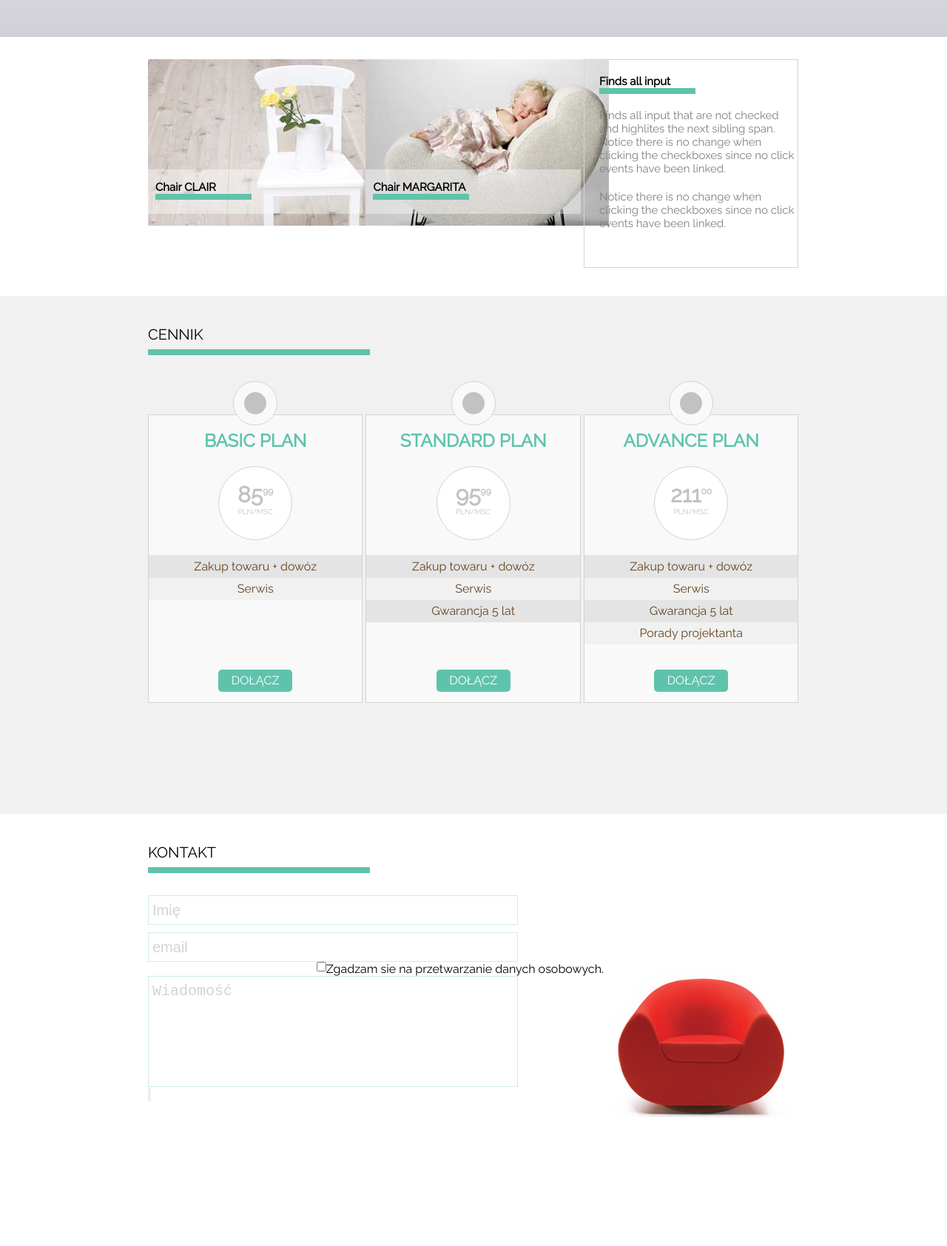
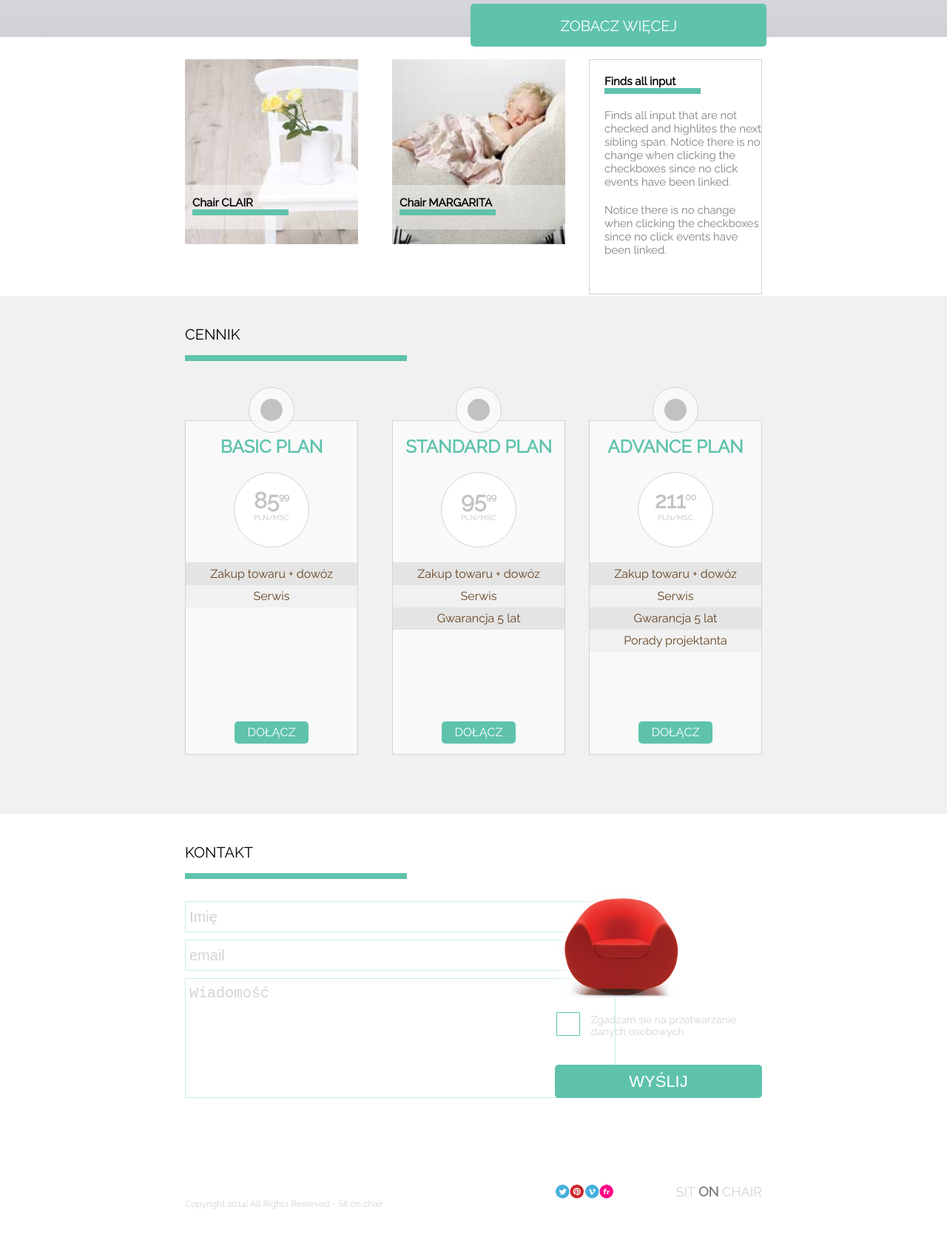
Before and after one commit to LordSanTi92/SitOnChair, a plain HTML site: page index.html in a window 1280 px wide. Shown: the part 450-2134 px from the top of the page at 74% size. Before the commit the page ends 2050 px from the top, so only its background shows below. Drawn offline with Linux system fonts and the light colour scheme.

Commit message:
Warsztaty zrobione

```diff
--- a/css/style.css
+++ b/css/style.css
@@ -1,7 +1,6 @@
   * {
   margin: 0;
   padding: 0;
-  box-sizing: border-box;
 }
 
 body {
@@ -14,7 +13,8 @@ header {
 }
 
 .max-width {
-  margin: 0 200px;
+  margin: 0 250px;
+  position: relative;
 }
 
 .max-width::after {
@@ -50,8 +50,35 @@ span {
   font-weight: 400;
   font-size: 20px;
   padding-left: 45px;
+  position: relative;
 }
 
+.sub-menu {
+  display: none;
+  position: absolute;
+  background-color: black;
+  top: 55px;
+  list-style: none;
+  margin: 0 auto;
+}
+.menu li:hover .sub-menu {
+display: block;
+list-style: none;
+}
+ul ul:after {
+    margin-left: -60px;
+}
+ul ul::after{
+position: absolute;
+    left: 50%;
+    top: -16px;
+    width: 0px;
+    height: 0px;
+    content: '';
+    border-left: 20px solid transparent;
+    border-right: 20px solid transparent;
+    border-bottom: 20px solid black;
+}
 
 /*Style for section banner*/
 
@@ -60,7 +87,24 @@ span {
   height: 450px;
   width: 100%
 }
-
+.slider-button{
+  position: absolute;
+}
+.slider-button a{
+  text-decoration: none;
+  color: #5FC3AC;
+  font-size: 80px;
+}
+.slider-button #LT{
+  bottom: -250px;
+  left: 0px;
+position: absolute;
+}
+.slider-button #GT{
+  bottom: -250px;
+  left:  882px;
+position: absolute;
+}
 .medium-box {
   display: inline-block;
   width: 49%;
@@ -70,9 +114,11 @@ span {
 
 .black-chair {
   padding-top: 60px;
-  margin-left: 50px;
+
 }
-
+.content-medium-box{
+  margin-right: 80px;
+}
 .medium-box h1 {
   padding-top: 110px;
   font-size: 40px;
@@ -82,7 +128,7 @@ span {
 .medium-box p {
   text-align: center;
   color: gray;
-  padding-top: 20px;
+  padding-top: 18px;
 }
 
 #button-showmore {
@@ -90,7 +136,7 @@ span {
   background-color: #5FC3AC;
   border-radius: 5px;
   margin-top: 50px;
-  margin-left: 55px;
+  margin-left: 0px;
 }
 
 #button-showmore p {
@@ -98,7 +144,7 @@ span {
   font-size: 20px;
   color: white;
   font-weight: 400;
-  height: 60px;
+  height: 40px;
 }
 
 
@@ -113,16 +159,39 @@ span {
   vertical-align: top;
   margin-top: 30px;
   display: inline-block;
-  width: 33%;
+  width: 30%;
   position: relative;
 }
 
+.last{
+  float: right;
+}
+.center{
+  margin-left: 42px;
+}
+
+.img{
+  background-image: url("../images/box1_img.jpg");
+  background-repeat: no-repeat;
+  background-size: cover;
+  background-position: center;
+  width: 100%;
+  height: 250px;
+}
+.img2{
+  background-image: url("../images/box2_img.jpg");
+  background-repeat: no-repeat;
+  background-size: cover;
+  background-position: center;
+  width: 100%;
+  height: 250px;
+}
 #text-on-img {
   background-color: rgba(255, 255, 255, 0.4);
   position: absolute;
   bottom: 20px;
   left: 0;
-  height: 60px;
+  height: 30px;
   width: 100%;
   padding: 15px 0;
 }
@@ -183,17 +252,39 @@ span {
   margin-top: 80px;
 }
 
-#laps .max-width .small-box {
-  width: 33%;
-}
-
-
-
 .border-lap {
-  height: 390px;
+  height: 450px;
   border: 1px solid lightgrey;
   background-color: #F9F9F9;
 }
+.border-lap:hover{
+  background-color: #5FC3AC;
+
+  position: relative;
+}
+.border-lap:hover .button-buy{
+background-color: white;
+
+}
+.border-lap:hover tr:nth-of-type(odd){
+  background-color: white;
+}
+.border-lap:hover tr:nth-of-type(even){
+  background-color: lightgrey;
+}
+.border-lap:hover h2{
+  color: white;
+}
+.border-lap:hover .button-buy p{
+  color: #5FC3AC;
+}
+.border-lap:hover .circle-outter{
+  background-color: #5FC3AC;
+  border: none;
+  position: absolute;
+}
+.border-lap:hover .circle-inner{
+  background-color: white;}
 
 .circle-outter {
   height: 60px;
@@ -298,6 +389,7 @@ tbody tr:nth-of-type(even) {
 }
 .form{
   margin-top: 30px;
+  position: relative;
 }
 .title p {
   font-size: 20px;
@@ -317,22 +409,98 @@ input[type="text"],input[type="email"], textarea {
   margin-top: 10px;
   border: 1px solid rgba(179, 233, 213, 0.7);
   height: 40px;
-  width: 500px;
+  width: 580px;
   font-size: 20px;
 }
 label{
   float: right;
 }
 input[type="checkbox"]{
-  float: right;
+position: absolute;
+top:150px;
+right: 265px;
+
 }
+input[type=checkbox]:before {
+  content:"";
+  display:block;
+  width:30px;
+  height:30px;
+  background:white;
+  border: 1px solid #5FC3AC;
+ }
+ input[type=checkbox]:checked:before {
+   background-image: url("../images/form_ok.jpg");
+   background-size: contain;
+   background-position: center;
+   background-repeat: no-repeat;
+ }
 .form img{
-  float: right;
+  width: 180px;
+  height: 150px;
+  position: absolute;
+  top:-20px;
+  right: 100px;
 }
   textarea{
   	resize: none;
-    height: 150px;
+    height: 160px;
 }
 .button1{
   float: right;
 }
+label{
+  position: absolute;
+  top: 152px;
+  right: 35px;
+  font-size: 14px;
+  color: lightgrey;
+}
+label span{
+  display: block;
+  color: lightgrey;
+}
+.button-send{
+    background-color: #5FC3AC;
+    position: absolute;
+    bottom: 0px;
+    right: 0px;
+    width: 280px;
+    height: 45px;
+    border-radius: 5px;
+    border: none;
+    color: white;
+    font-size: 22px
+  }
+  .button-send:hover{
+    background-color: white;
+    color: #5FC3AC;
+    border: 1px solid #5FC3AC;
+
+  }
+.copy{
+  margin-top: 20px;
+  float: left;
+  margin-bottom: 50px;
+}
+.copy p{
+  color: lightgrey;
+  font-size: 12px;
+}
+.social-media {
+  margin-right: 200px;
+}
+.social-media img{
+  display: inline;
+  height: 20px;
+  width: 20px;
+  float: right;
+}
+.footer-logo p{
+  font-size: 18px;
+  color: lightgrey;
+  float: right;
+}
+.footer-logo p strong{
+  color: grey;
+}
--- a/index.html
+++ b/index.html
@@ -17,8 +17,14 @@
         </p>
       </div>
       <div id="header-menu">
-        <ul>
-          <li>O FIRMIE</li>
+        <ul class="menu">
+          <li>O FIRMIE
+            <ul class="sub-menu">
+              <li>Aktualności</li>
+              <li>Nasz team</li>
+              <li>Historia</li>
+            </ul>
+            </li>
           <li>GALERIA</li>
           <li>KONTAKT</li>
         </ul>
@@ -28,10 +34,15 @@
 
   <section id="banner">
     <div class="max-width">
+      <div class="slider-button">
+        <a id="LT"href="#">&lt;</a>
+        <a id="GT"href="#">&gt;</a>
+      </div>
       <div class="medium-box">
         <img class="black-chair" src="./images/black_chair.png" alt="black chair" title="black chari"></img>
       </div>
       <div class="medium-box">
+        <div class="content-medium-box">
         <h1>SIT <span>ON</span> OUR <span>CHAIR</span></h1>
         <p>
           Lorem ipsum dolor sit amet, consectetur adipisicing elit, sed do eiusmod tempor incididunt ut labore et dolore magna aliqua. Lorem ipsum dolor sit amet, consectetur adipisicing elit, sed do eiusmod tempor incididunt ut labore et dolore magna aliqua.
@@ -42,6 +53,7 @@
           </p>
         </div>
       </div>
+      </div>
     </div>
 
   </section>
@@ -49,23 +61,24 @@
   <section id="products">
     <div class="max-width">
       <div class="small-box">
+        <div class="img">
         <div id="text-on-img">
           <p>
             <strong>Chair CLAIR</strong>
           </p>
         </div>
-        <img class="image-box1" src="./images/box1_img.jpg" alt="box1" title "box1"></img>
       </div>
-      <div class="small-box">
+      </div>
+      <div class="small-box center">
+        <div class="img2">
         <div id="text-on-img">
           <p>
             <strong>Chair MARGARITA</strong>
           </p>
         </div>
-        <img class="image-box2" src="./images/box2_img.jpg" alt="box2" title="box1"></img>
-
       </div>
-      <div class="small-box">
+      </div>
+      <div class="small-box last">
         <div class="content">
           <p>
             <strong>Finds all input</strong>
@@ -118,7 +131,7 @@
           </div>
         </div>
       </div>
-      <div class="small-box">
+      <div class="small-box center">
         <div class="border-lap">
           <div class="circle-outter">
             <div class="circle-inner">
@@ -151,7 +164,7 @@
           </div>
         </div>
       </div>
-      <div class="small-box">
+      <div class="small-box last">
         <div class="border-lap">
           <div class="circle-outter">
             <div class="circle-inner">
@@ -203,20 +216,35 @@
           <input type="text" name="first-name" value="" placeholder="Imię">
           <input type="email" name="email" value="" placeholder="email">
           <img src="./images/red_chair.png" alt="red chair" title="red chair"></img>
-          <label>Zgadzam sie na przetwarzanie danych osobowych.</label>
+          <label>Zgadzam sie na przetwarzanie <span>danych osobowych.</span></label>
           <input type="checkbox" name="check" value="">
           <textarea name="message" value="" placeholder="Wiadomość"></textarea>
-          <input type="submit" name="" value="">
+          <button class="button-send">WYŚLIJ</button>
         </form>
-
       </div>
-
     </div>
-
   </section>
 
   <footer>
+    <div class="max-width">
+    <div class="copy">
+      <p>
+          Copyright 2014| All Rights Reserved - Sit on chair
+      </p>
+    </div>
+    <div class="footer-logo">
+      <p>
+        SIT <strong>ON</strong> CHAIR
+      </p>
+    </div>
+    <div class="social-media">
+      <img src="./images/flickr.png" alt="flick" title="flickr"></img>
+      <img src="./images/vimeo.png" alt="vimeo" title="vimeo"></img>
+      <img src="./images/pinterest.png" alt="pinterest" title="pinterest"></img>
+      <img src="./images/twitter.png" alt="twitter" title="twitter"></img>
+    </div>
 
+    </div>
   </footer>
 
 </body>
```
